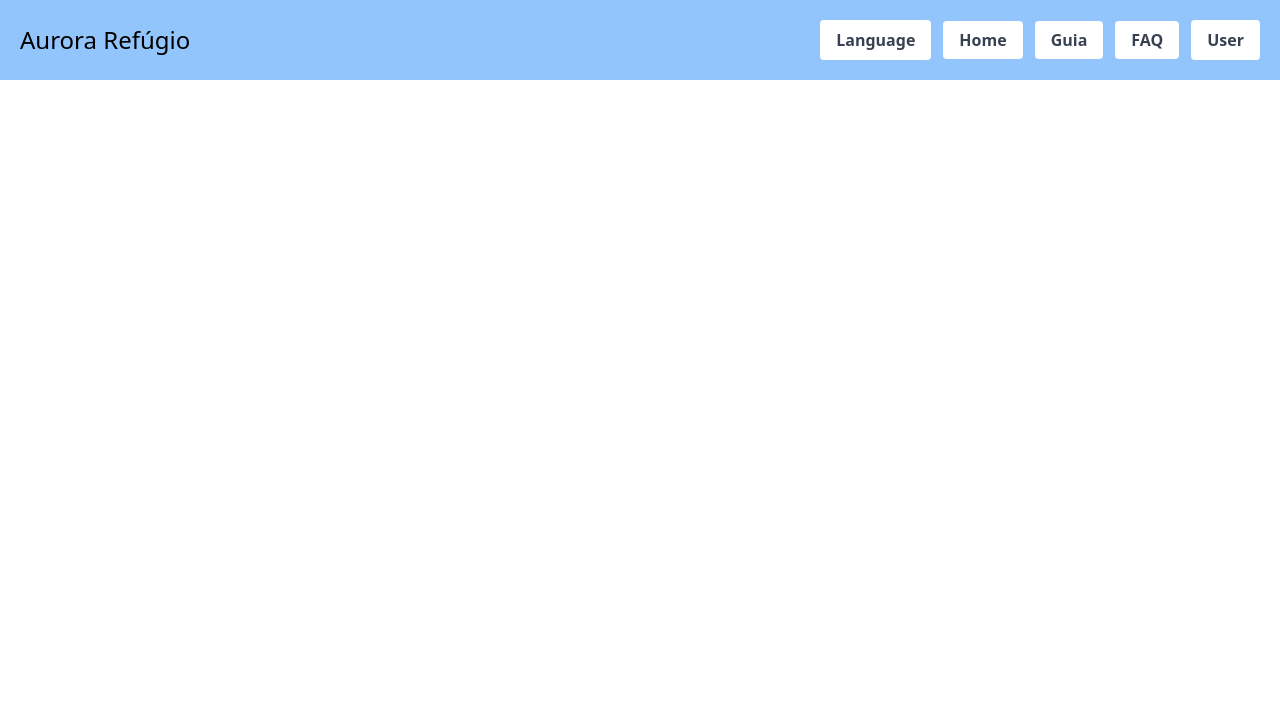
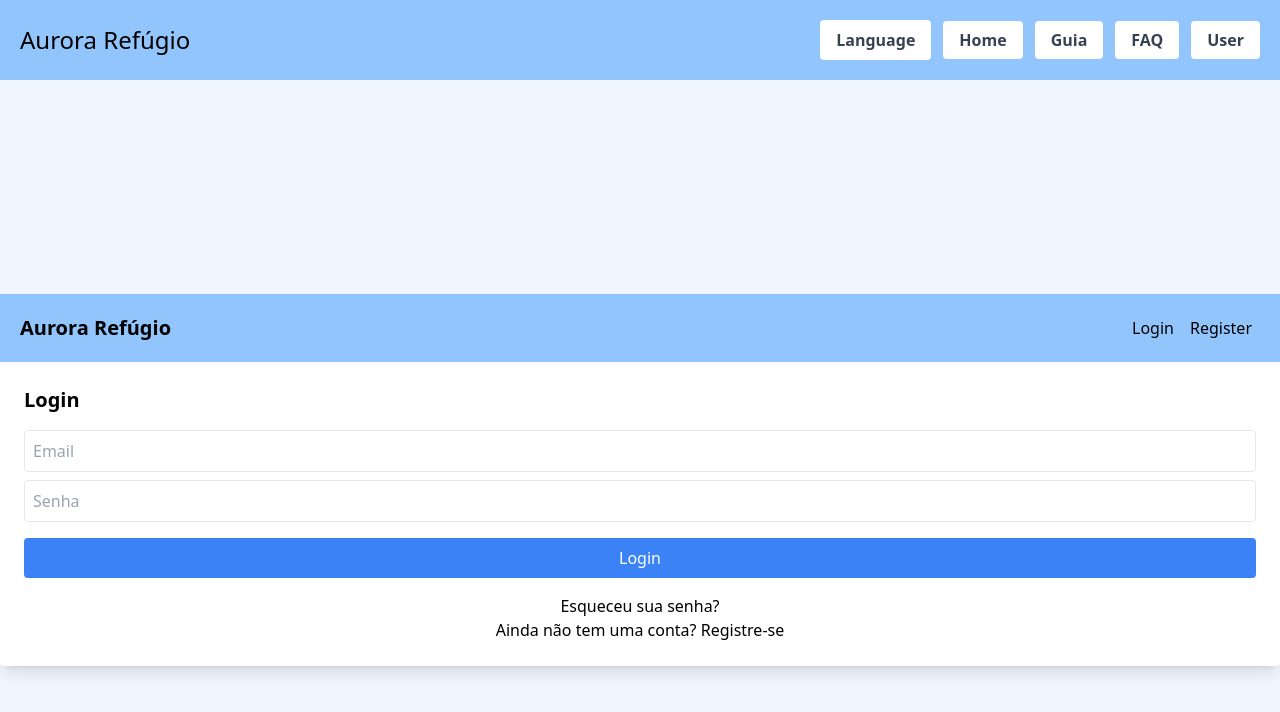
Before and after one commit to Jotagamaral/Site_Refugiados, a React (Create React App) app: page /auth in a window 1280 px wide. Shown: the top 712 px of the page. Built offline with nearby package versions, Linux system fonts and the light colour scheme.

Commit message:
Adding Login & Register Pages

```diff
--- a/public/index.html
+++ b/public/index.html
@@ -24,7 +24,7 @@
       work correctly both with client-side routing and a non-root public URL.
       Learn how to configure a non-root public URL by running `npm run build`.
     -->
-    <title>React App</title>
+    <title>Aurora Refúgio</title>
   </head>
   <body>
     <noscript>You need to enable JavaScript to run this app.</noscript>
--- a/src/App.js
+++ b/src/App.js
@@ -7,6 +7,7 @@ import FAQ from './pages/FAQ';  // Importando a nova página FAQ
 import Home from './pages/Home'; // Página Home (caso tenha)
 import Guia from './pages/Guia'; // Página Guia (caso tenha)
 import FormPage from './pages/FormPage'; // Importar a página de formulário
+import AuthPage from './pages/auth/AuthPage';
 
 const App = () => {
   return (
@@ -16,7 +17,8 @@ const App = () => {
         <Route path="/" element={<Home />} />
         <Route path="/faq" element={<FAQ />} />
         <Route path="/guia" element={<Guia />} />
-        <Route path="/form/:title" element={<FormPage />} /> {/* Rota dinâmica com parâmetro title */}
+        <Route path="/form/:title" element={<FormPage />} />
+        <Route path="/auth" element={<AuthPage />} />
       </Routes>
     </Router>
   );
--- a/src/components/Header.js
+++ b/src/components/Header.js
@@ -20,9 +20,10 @@ const Header = () => {
         <Link to="/faq" className="bg-white px-4 py-2 rounded ml-3 font-bold text-gray-700 hover:bg-gray-200">
           FAQ
         </Link>
-        <button className="bg-white px-4 py-2 rounded ml-3 font-bold text-gray-700 hover:bg-gray-200">
+        <Link to="/auth" className="bg-white px-4 py-2 rounded ml-3 font-bold text-gray-700 hover:bg-gray-200">
           User
-        </button>
+        </Link>
+
       </nav>
     </header>
   );
--- /dev/null
+++ b/src/pages/auth/AuthPage.js
@@ -0,0 +1,34 @@
+import React, { useState } from 'react';
+import LoginForm from './LoginForm';
+import RegisterForm from './RegisterForm';
+import ForgotPasswordForm from './ForgotPasswordForm';
+
+const AuthPage = () => {
+  const [activeForm, setActiveForm] = useState('login'); // Estado que controla o formulário exibido
+
+  const toggleForm = (formName) => {
+    setActiveForm(formName);
+  };
+
+  return (
+    <div className="min-h-screen flex flex-col items-center justify-center bg-blue-50">
+      <header className="w-full bg-blue-300 p-5 flex justify-between items-center">
+        <div className="font-bold text-xl">
+          <span>Aurora</span> <span>Refúgio</span>
+        </div>
+        <div>
+          <button onClick={() => toggleForm('login')} className="mx-2">Login</button>
+          <button onClick={() => toggleForm('register')} className="mx-2">Register</button>
+        </div>
+      </header>
+
+      <div className="container bg-white p-6 rounded shadow-lg">
+        {activeForm === 'login' && <LoginForm toggleForm={toggleForm} />}
+        {activeForm === 'register' && <RegisterForm toggleForm={toggleForm} />}
+        {activeForm === 'forgotPassword' && <ForgotPasswordForm toggleForm={toggleForm} />}
+      </div>
+    </div>
+  );
+};
+
+export default AuthPage;
--- /dev/null
+++ b/src/pages/auth/ForgotPasswordForm.js
@@ -0,0 +1,32 @@
+import React, { useState } from 'react';
+
+const ForgotPasswordForm = ({ toggleForm }) => {
+  const [email, setEmail] = useState('');
+
+  const handleRecover = () => {
+    console.log('Recuperar senha:', { email });
+    alert('Um email de recuperação foi enviado.');
+  };
+
+  return (
+    <div>
+      <h2 className="text-xl font-bold mb-4">Recuperar Senha</h2>
+      <p>Insira seu email para receber um link de recuperação:</p>
+      <input
+        type="email"
+        placeholder="Email"
+        value={email}
+        onChange={(e) => setEmail(e.target.value)}
+        className="block w-full mb-4 p-2 border rounded"
+      />
+      <button onClick={handleRecover} className="w-full bg-red-500 text-white p-2 rounded">
+        Enviar
+      </button>
+      <div className="text-center mt-4">
+        <a href="/" onClick={() => toggleForm('login')}>Voltar para o Login</a>
+      </div>
+    </div>
+  );
+};
+
+export default ForgotPasswordForm;
--- /dev/null
+++ b/src/pages/auth/LoginForm.js
@@ -0,0 +1,41 @@
+import React, { useState } from 'react';
+
+const LoginForm = ({ toggleForm }) => {
+  const [email, setEmail] = useState('');
+  const [password, setPassword] = useState('');
+
+  const handleLogin = () => {
+    console.log('Login:', { email, password });
+    alert('Funcionalidade de login ainda vai ser implementada...');
+  };
+
+  return (
+    <div>
+      <h2 className="text-xl font-bold mb-4">Login</h2>
+      <input
+        type="email"
+        placeholder="Email"
+        value={email}
+        onChange={(e) => setEmail(e.target.value)}
+        className="block w-full mb-2 p-2 border rounded"
+      />
+      <input
+        type="password"
+        placeholder="Senha"
+        value={password}
+        onChange={(e) => setPassword(e.target.value)}
+        className="block w-full mb-4 p-2 border rounded"
+      />
+      <button onClick={handleLogin} className="w-full bg-blue-500 text-white p-2 rounded">
+        Login
+      </button>
+      <div className="text-center mt-4">
+        <a href="/" onClick={() => toggleForm('forgotPassword')}>Esqueceu sua senha?</a>
+        <br />
+        <a href="/" onClick={() => toggleForm('register')}>Ainda não tem uma conta? Registre-se</a>
+      </div>
+    </div>
+  );
+};
+
+export default LoginForm;
--- /dev/null
+++ b/src/pages/auth/RegisterForm.js
@@ -0,0 +1,59 @@
+import React, { useState } from 'react';
+
+const RegisterForm = ({ toggleForm }) => {
+  const [name, setName] = useState('');
+  const [email, setEmail] = useState('');
+  const [password, setPassword] = useState('');
+  const [confirmPassword, setConfirmPassword] = useState('');
+
+  const handleRegister = () => {
+    if (password !== confirmPassword) {
+      alert('As senhas não coincidem.');
+      return;
+    }
+    console.log('Register:', { name, email, password });
+    alert('Funcionalidade de registro ainda vai ser implementada...');
+  };
+
+  return (
+    <div>
+      <h2 className="text-xl font-bold mb-4">Registro</h2>
+      <input
+        type="text"
+        placeholder="Nome"
+        value={name}
+        onChange={(e) => setName(e.target.value)}
+        className="block w-full mb-2 p-2 border rounded"
+      />
+      <input
+        type="email"
+        placeholder="Email"
+        value={email}
+        onChange={(e) => setEmail(e.target.value)}
+        className="block w-full mb-2 p-2 border rounded"
+      />
+      <input
+        type="password"
+        placeholder="Senha"
+        value={password}
+        onChange={(e) => setPassword(e.target.value)}
+        className="block w-full mb-2 p-2 border rounded"
+      />
+      <input
+        type="password"
+        placeholder="Confirme sua senha"
+        value={confirmPassword}
+        onChange={(e) => setConfirmPassword(e.target.value)}
+        className="block w-full mb-4 p-2 border rounded"
+      />
+      <button onClick={handleRegister} className="w-full bg-green-500 text-white p-2 rounded">
+        Registrar
+      </button>
+      <div className="text-center mt-4">
+        <a href="/" onClick={() => toggleForm('login')}>Já tem uma conta? Login</a>
+      </div>
+    </div>
+  );
+};
+
+export default RegisterForm;
```
Also changed, not shown: public/manifest.json.
